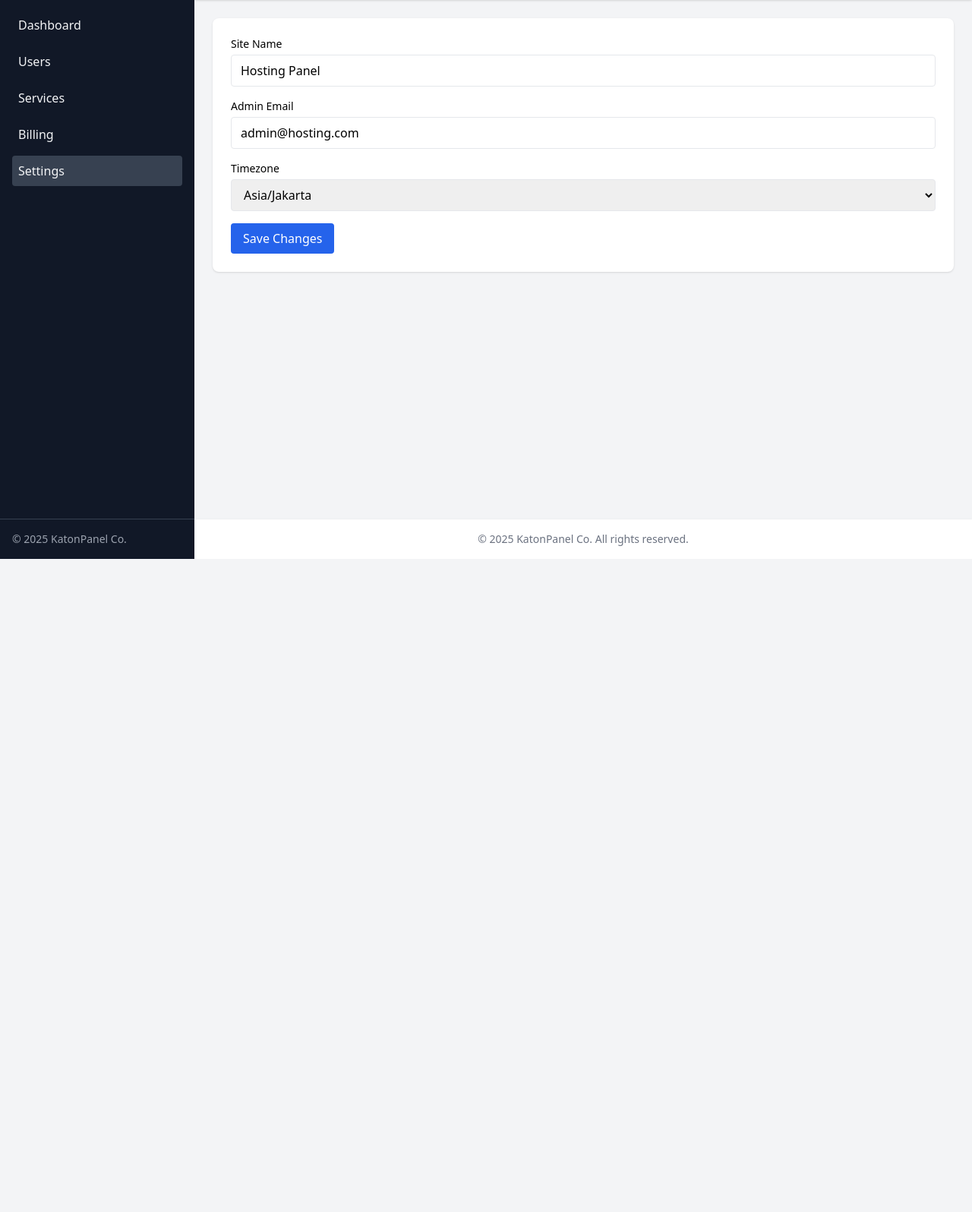
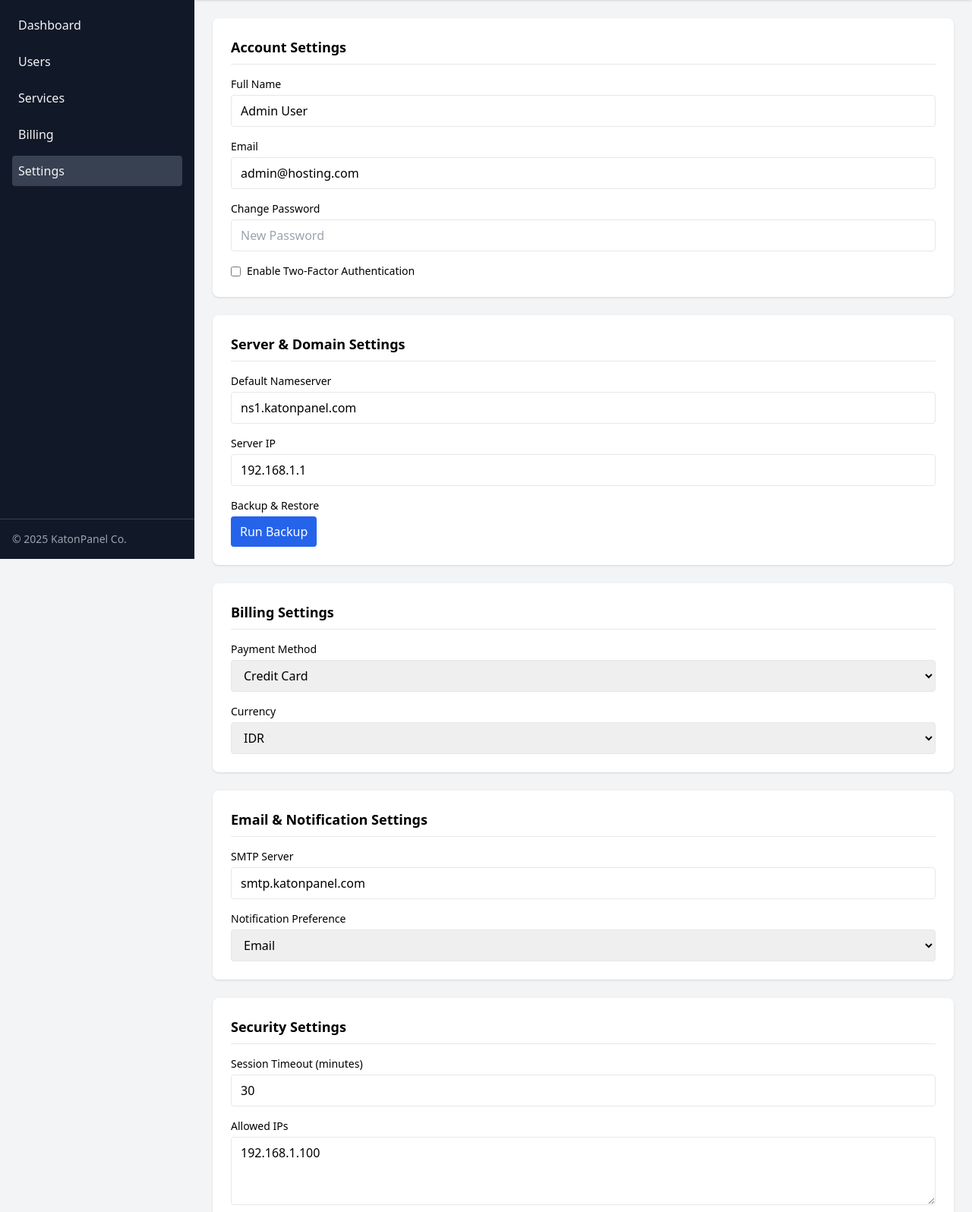
Before and after one commit to katonjr/Project-TAN, a plain HTML site: page settings.html in a window 1280 px wide. Shown: the part 64-1660 px from the top of the page at 76% size. Before the commit the page ends 800 px from the top, so only its background shows below. Drawn offline with nearby package versions, Linux system fonts and the light colour scheme.

Commit message:
Settings Html Commit

```diff
--- a/settings.html
+++ b/settings.html
@@ -8,7 +8,7 @@
 </head>
 <body class="flex min-h-screen bg-gray-100">
 
-  <!-- Sidebar -->
+  <!-- Navigasi Sidebar -->
   <aside class="w-64 bg-gray-900 text-gray-100 flex flex-col fixed h-full">
     <div class="p-4 text-xl font-bold border-b border-gray-700">KatonPanel</div>
     <nav class="flex-1 p-4 space-y-2">
@@ -21,7 +21,7 @@
     <div class="p-4 border-t border-gray-700 text-sm text-gray-400">© 2025 KatonPanel Co.</div>
   </aside>
 
-  <!-- Main Content -->
+  <!-- Konten 1 -->
   <div class="flex-1 flex flex-col ml-64">
     <header class="bg-white shadow p-4 flex justify-between items-center sticky top-0 z-10">
       <h1 class="text-lg font-semibold">Settings</h1>
@@ -31,26 +31,125 @@
       </div>
     </header>
 
-    <main class="p-6 flex-1">
-      <form class="bg-white shadow rounded-lg p-6 space-y-4">
+    <main class="p-6 flex-1 space-y-6">
+
+      <!-- Setingan Akun -->
+      <section class="bg-white shadow rounded-lg p-6 space-y-4">
+        <h2 class="text-lg font-semibold border-b pb-2">Account Settings</h2>
         <div>
-          <label class="block text-sm font-medium">Site Name</label>
-          <input type="text" class="w-full border rounded px-3 py-2 mt-1" value="Hosting Panel">
+          <label class="block text-sm font-medium">Full Name</label>
+          <input type="text" class="w-full border rounded px-3 py-2 mt-1" value="Admin User">
         </div>
         <div>
-          <label class="block text-sm font-medium">Admin Email</label>
+          <label class="block text-sm font-medium">Email</label>
           <input type="email" class="w-full border rounded px-3 py-2 mt-1" value="admin@hosting.com">
         </div>
         <div>
-          <label class="block text-sm font-medium">Timezone</label>
+          <label class="block text-sm font-medium">Change Password</label>
+          <input type="password" class="w-full border rounded px-3 py-2 mt-1" placeholder="New Password">
+        </div>
+        <div class="flex items-center space-x-2">
+          <input type="checkbox" id="2fa" class="rounded">
+          <label for="2fa" class="text-sm">Enable Two-Factor Authentication</label>
+        </div>
+      </section>
+
+
+      <!-- Server & Domain Settings -->
+      <section class="bg-white shadow rounded-lg p-6 space-y-4">
+        <h2 class="text-lg font-semibold border-b pb-2">Server & Domain Settings</h2>
+        <div>
+          <label class="block text-sm font-medium">Default Nameserver</label>
+          <input type="text" class="w-full border rounded px-3 py-2 mt-1" value="ns1.katonpanel.com">
+        </div>
+        <div>
+          <label class="block text-sm font-medium">Server IP</label>
+          <input type="text" class="w-full border rounded px-3 py-2 mt-1" value="192.168.1.1">
+        </div>
+        <div>
+          <label class="block text-sm font-medium">Backup & Restore</label>
+          <button class="bg-blue-600 text-white px-3 py-2 rounded hover:bg-blue-700 mt-1">Run Backup</button>
+        </div>
+      </section>
+
+      <!-- Billing Setting -->
+      <section class="bg-white shadow rounded-lg p-6 space-y-4">
+        <h2 class="text-lg font-semibold border-b pb-2">Billing Settings</h2>
+        <div>
+          <label class="block text-sm font-medium">Payment Method</label>
           <select class="w-full border rounded px-3 py-2 mt-1">
-            <option>Asia/Jakarta</option>
-            <option>Asia/Singapore</option>
-            <option>UTC</option>
+            <option>Credit Card</option>
+            <option>PayPal</option>
+            <option>Bank Transfer</option>
           </select>
         </div>
-        <button class="px-4 py-2 bg-blue-600 text-white rounded hover:bg-blue-700">Save Changes</button>
-      </form>
+        <div>
+          <label class="block text-sm font-medium">Currency</label>
+          <select class="w-full border rounded px-3 py-2 mt-1">
+            <option>IDR</option>
+            <option>USD</option>
+            <option>SGD</option>
+          </select>
+        </div>
+      </section>
+
+      <!-- Email -->
+      <section class="bg-white shadow rounded-lg p-6 space-y-4">
+        <h2 class="text-lg font-semibold border-b pb-2">Email & Notification Settings</h2>
+        <div>
+          <label class="block text-sm font-medium">SMTP Server</label>
+          <input type="text" class="w-full border rounded px-3 py-2 mt-1" value="smtp.katonpanel.com">
+        </div>
+        <div>
+          <label class="block text-sm font-medium">Notification Preference</label>
+          <select class="w-full border rounded px-3 py-2 mt-1">
+            <option>Email</option>
+            <option>SMS</option>
+            <option>WhatsApp</option>
+          </select>
+        </div>
+      </section>
+
+      <!-- Keamanan -->
+      <section class="bg-white shadow rounded-lg p-6 space-y-4">
+        <h2 class="text-lg font-semibold border-b pb-2">Security Settings</h2>
+        <div>
+          <label class="block text-sm font-medium">Session Timeout (minutes)</label>
+          <input type="number" class="w-full border rounded px-3 py-2 mt-1" value="30">
+        </div>
+        <div>
+          <label class="block text-sm font-medium">Allowed IPs</label>
+          <textarea class="w-full border rounded px-3 py-2 mt-1" rows="3">192.168.1.100</textarea>
+        </div>
+        <div>
+          <label class="block text-sm font-medium">API Key</label>
+          <input type="text" class="w-full border rounded px-3 py-2 mt-1" value="abcd-1234-efgh-5678">
+        </div>
+      </section>
+
+      <!-- Tema Dan Font -->
+      <section class="bg-white shadow rounded-lg p-6 space-y-4">
+        <h2 class="text-lg font-semibold border-b pb-2">Appearance</h2>
+        <div>
+          <label class="block text-sm font-medium">Theme</label>
+          <select class="w-full border rounded px-3 py-2 mt-1">
+            <option>Light</option>
+            <option>Dark</option>
+          </select>
+        </div>
+        <div>
+          <label class="block text-sm font-medium">Language</label>
+          <select class="w-full border rounded px-3 py-2 mt-1">
+            <option>English</option>
+            <option>Bahasa Indonesia</option>
+          </select>
+        </div>
+      </section>
+
+      <!-- Tombol -->
+      <div class="text-right">
+        <button class="px-6 py-2 bg-green-600 text-white rounded hover:bg-green-700">Save All Changes</button>
+      </div>
     </main>
 
     <footer class="bg-white shadow p-4 text-center text-sm text-gray-500">
```
